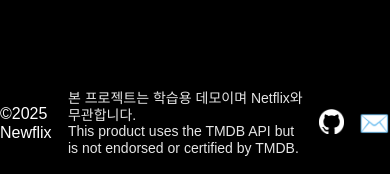
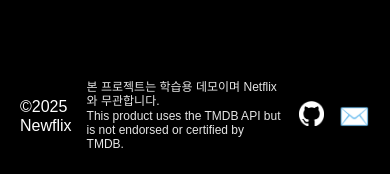
Before and after one commit to eileen819/newflix, a React (Vite) app: page / in a window 390 px wide. Shown: the part 683-857 px from the top of the page. Built offline with nearby package versions, Linux system fonts and the light colour scheme; no server answers.

Commit message:
Footer 반응형 UI 수정하기

```diff
--- a/src/components/Footer.tsx
+++ b/src/components/Footer.tsx
@@ -6,6 +6,10 @@ const Container = styled.footer`
   align-items: center;
   gap: 15px;
   padding: 20px 0;
+
+  @media (max-width: 480px) {
+    padding: 10px 20px;
+  }
 `;
 
 const Title = styled.p`
@@ -23,6 +27,10 @@ const Div = styled.div`
   p {
     font-size: 14px;
     color: ${(props) => props.theme.white.darker};
+
+    @media (max-width: 480px) {
+      font-size: 12px;
+    }
   }
 `;
 
```
